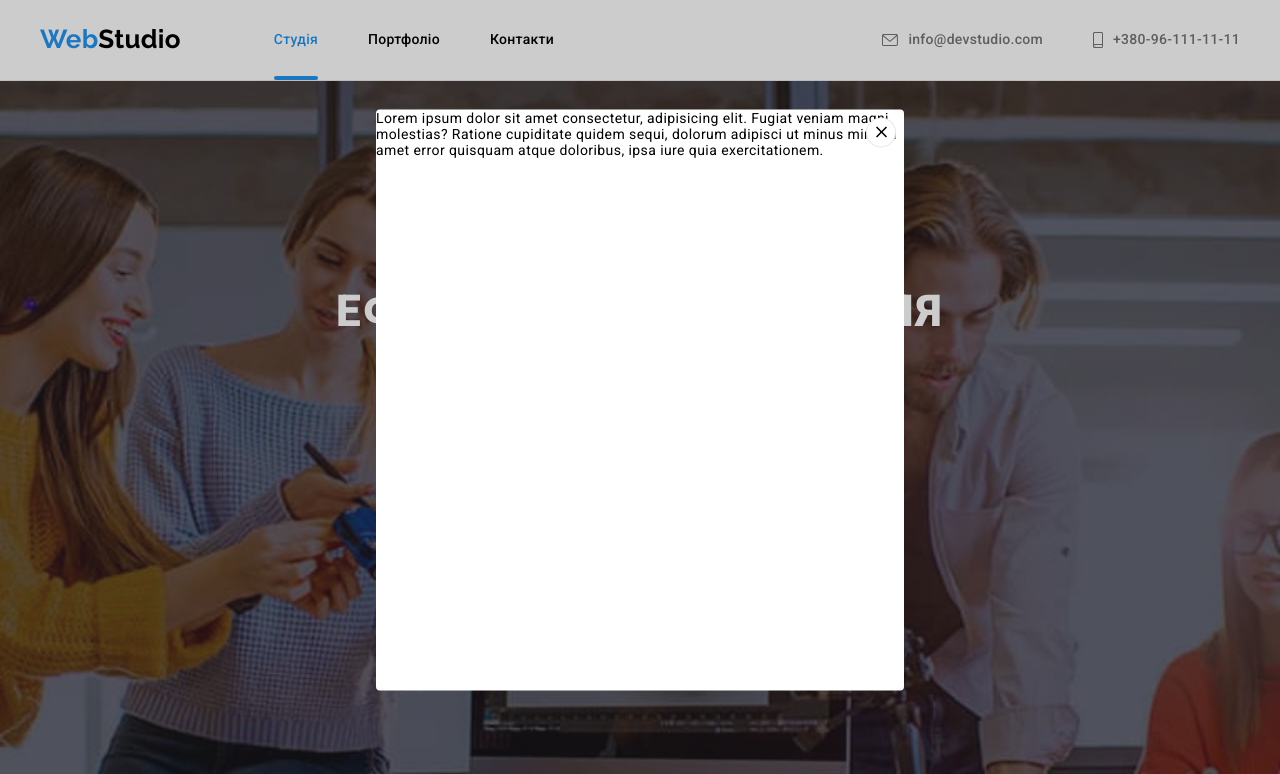
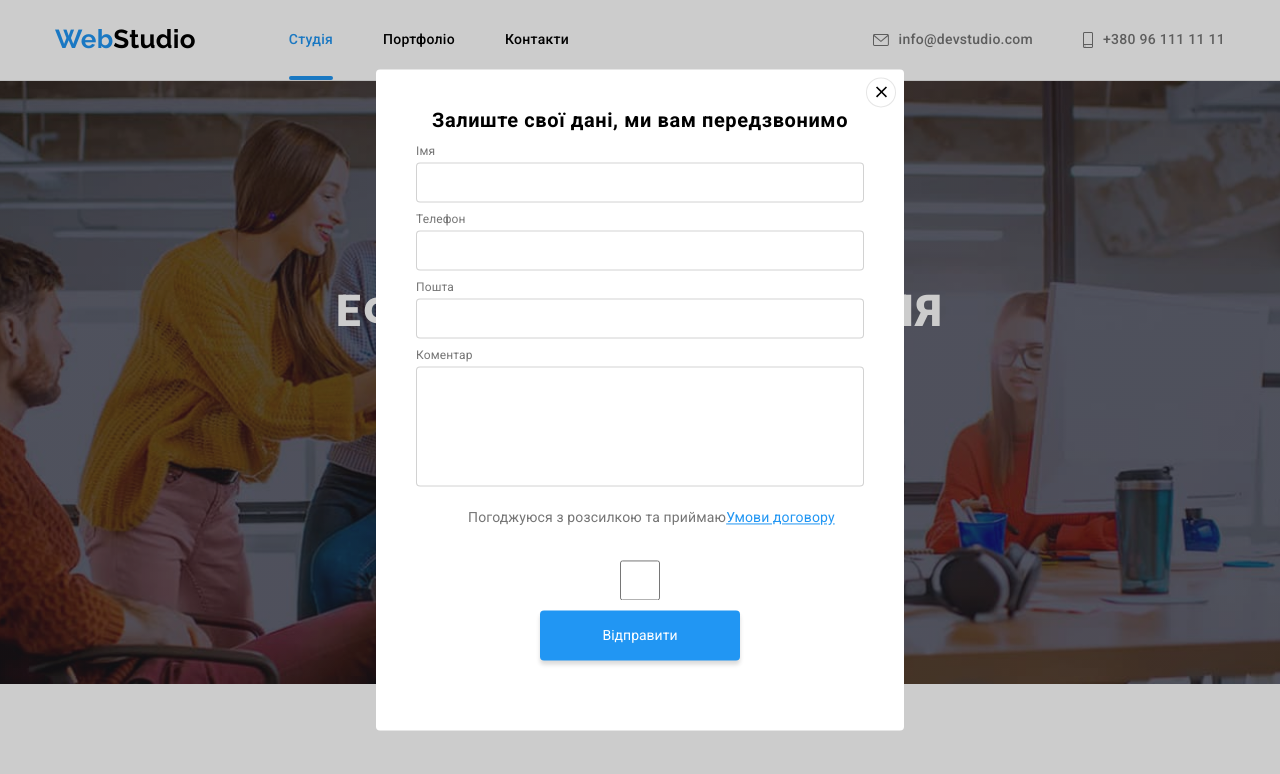
Before and after one commit to Vitalii-Bilobrov/goit-markup-hw-06, a plain HTML site: page index.html in a window 1280 px wide. Both pictures are taken after a click on the button "Замовити послугу". Shown: the top 774 px of the page. Drawn offline with nearby package versions, Linux system fonts and the light colour scheme.

Commit message:
commit_1

```diff
--- a/css/styles.css
+++ b/css/styles.css
@@ -102,7 +102,7 @@ nav {
   padding-bottom: 32px;
 }
 .link {
-  transition-property: color, fill;
+  transition-property: color;
   transition-duration: 250ms;
   transition-timing-function: cubic-bezier(0.4, 0, 0.2, 1);
 }
@@ -148,10 +148,13 @@ nav {
 
 .hero {
   max-width: 1600px;
-  height: 600px;
   margin-left: auto;
   margin-right: auto;
+  padding-top: 200px;
+  padding-bottom: 200px;
 
+  background-color: var(--color-darckGray);
+  color: var(--color-mainWhite);
   background-image: linear-gradient(
       to right,
       rgba(47, 48, 58, 0.4),
@@ -165,14 +168,6 @@ nav {
 }
 .hero .container {
   text-align: center;
-}
-
-.hero {
-  padding-top: 200px;
-  padding-bottom: 200px;
-
-  background-color: var(--color-darckGray);
-  color: var(--color-mainWhite);
 }
 .advantages-description {
   color: var(--color-lightGray);
@@ -290,7 +285,6 @@ nav {
 }
 .section-work-name {
   position: absolute;
-  content: "";
   width: 100%;
   bottom: 0;
   padding: 27px;
@@ -385,7 +379,7 @@ nav {
 
   color: var(--color-middleGrey);
 
-  transition-property: background-color, fill;
+  transition-property: background-color, color;
   transition-duration: 250ms;
   transition-timing-function: cubic-bezier(0.4, 0, 0.2, 1);
 }
@@ -465,7 +459,6 @@ nav {
 }
 .button-porftolio {
   padding: 6px 22px;
-
   font-weight: 500;
   font-size: 16px;
 
@@ -476,6 +469,11 @@ nav {
   color: var(--color-veryDark);
   border-radius: 4px;
   border: none;
+  cursor: pointer;
+
+  transition-property: color, background-color,  box-shadow;
+  transition-duration: 250ms;
+  transition-timing-function: cubic-bezier(0.4, 0, 0.2, 1);
 }
 .buttons-portfolio-list li:not(:last-child) {
   margin-right: 8px;
@@ -514,7 +512,7 @@ nav {
   font-size: 18px;
   line-height: 1.56;
   letter-spacing: 0.03em;
-  background-color: var(--color-mainBlue);
+  background-color: rgba(33, 150, 243, 0.9);;
   color: var(--color-mainWhite);
   opacity: 1;
 
@@ -636,8 +634,18 @@ address .tel {
   color: var(--color-mainBlue);
 }
 .to-hide {
-  visibility: hidden;
-}
+    position: absolute;
+    width: 1px;
+    height: 1px;
+    margin: -1px;
+    border: 0;
+    padding: 0;
+
+    white-space: nowrap;
+    clip-path: inset(100%);
+    clip: rect(0 0 0 0);
+    overflow: hidden;
+  }
 .icon-smartphone {
   display: inline-block;
 
@@ -682,7 +690,7 @@ address .tel {
   left: 50%;
   transform: translate(-50%, -50%);
   width: 528px;
-  height: 581px;
+  padding: 40px;
 
   background-color: var(--color-mainWhite);
   border-radius: 4px;
@@ -704,9 +712,79 @@ address .tel {
   border-radius: 50%;
   background-color: var(--color-mainWhite);
   cursor: pointer;
+  color: var(--color-mainBlack);
 }
 .close-black-svg {
   width: 18px;
   height: 18px;
-  fill: var(--color-mainBlack);
+  fill: currentColor;
 }
+.modal-button:hover {
+  color: var(--color-mainBlue);
+}
+.modal h3 {
+  text-align: center;
+  margin-bottom: 12px;
+
+  font-size: 20px;
+  line-height: 1.15em;
+  font-weight: 700;
+  letter-spacing: 0.03em;
+}
+.modal form {
+  display: flex;
+  flex-direction: column;
+  padding-bottom: 30px;
+}
+.modal > form > label {
+  display: flex;
+  flex-direction: column;
+
+  margin-bottom: 4px;
+
+  font-size: 12px;
+  line-height: 1.17em;
+  letter-spacing: 0.01em;
+  color: var(--color-lightGray);
+}
+.modal input {
+  display: block;
+  height: 40px;
+  margin-bottom: 10px;
+
+  border: 1px solid rgba(33, 33, 33, 0.2);
+  border-radius: 4px;
+}
+#text {
+  height: 120px;
+}
+#cb-agree {
+  display: flex;
+  flex-direction: row;
+  align-items: center;
+  margin-top: 10px;
+  margin-bottom: 30px;
+  margin-left: 52px;
+  margin-right: 52px;
+  width: 425px;
+
+  font-size: 14px;
+  line-height: 1.71em;
+}
+.contract {
+  color: var(--color-mainBlue);
+  text-decoration: underline;
+}
+.submit-button {
+  width: 200px;
+  height: 50px;
+  margin-left: auto;
+  margin-right: auto;
+  padding: 10px 52px;
+
+  border: none;
+  box-shadow: 0px 4px 4px rgba(0, 0, 0, 0.15);
+  border-radius: 4px;
+  background-color: var(--color-mainBlue);
+  color: var(--color-mainWhite);
+}
--- a/index.html
+++ b/index.html
@@ -7,9 +7,10 @@
     <title>Студія</title>
     <link
       rel="stylesheet"
-      href="https://cdnjs.cloudflare.com/ajax/libs/normalize/8.0.1/normalize.min.css"
-      integrity="sha256-l85OmPOjvil/SOvVt3HnSSjzF1TUMyT9eV0c2BzEGzU="
+      href="https://cdnjs.cloudflare.com/ajax/libs/modern-normalize/1.1.0/modern-normalize.min.css"
+      integrity="sha512-wpPYUAdjBVSE4KJnH1VR1HeZfpl1ub8YT/NKx4PuQ5NmX2tKuGu6U/JRp5y+Y8XG2tV+wKQpNHVUX03MfMFn9Q=="
       crossorigin="anonymous"
+      referrerpolicy="no-referrer"
     />
     <link
       href="https://fonts.googleapis.com/css2?family=Raleway:wght@700&family=Roboto:wght@400;500;700;900&display=swap"
@@ -68,7 +69,7 @@
                   height="16px"
                 ></use>
               </svg>
-              +380-96-111-11-11</a
+              +380 96 111 11 11</a
             >
           </li>
         </ul>
@@ -202,14 +203,14 @@
                     </a>
                   </li>
                   <li>
-                    <a class="social-link"  href="#">
+                    <a class="social-link" href="#">
                       <svg class="social-link-icon">
                         <use href="./images/symbol-defs.svg#.icontwitter"></use>
                       </svg>
                     </a>
                   </li>
                   <li>
-                    <a class="social-link"  href="#">
+                    <a class="social-link" href="#">
                       <svg class="social-link-icon">
                         <use
                           href="./images/symbol-defs.svg#.iconfacebook"
@@ -218,7 +219,7 @@
                     </a>
                   </li>
                   <li>
-                    <a class="social-link"  href="#">
+                    <a class="social-link" href="#">
                       <svg class="social-link-icon">
                         <use
                           href="./images/symbol-defs.svg#.iconlinkedin"
@@ -250,14 +251,14 @@
                     </a>
                   </li>
                   <li>
-                    <a class="social-link"  href="#">
+                    <a class="social-link" href="#">
                       <svg class="social-link-icon">
                         <use href="./images/symbol-defs.svg#.icontwitter"></use>
                       </svg>
                     </a>
                   </li>
                   <li>
-                    <a class="social-link"  href="#">
+                    <a class="social-link" href="#">
                       <svg class="social-link-icon">
                         <use
                           href="./images/symbol-defs.svg#.iconfacebook"
@@ -266,7 +267,7 @@
                     </a>
                   </li>
                   <li>
-                    <a class="social-link"  href="#">
+                    <a class="social-link" href="#">
                       <svg class="social-link-icon">
                         <use
                           href="./images/symbol-defs.svg#.iconlinkedin"
@@ -289,7 +290,7 @@
                 <p class="team-member-position">Marketing</p>
                 <ul class="social-links-list">
                   <li>
-                    <a class="social-link"  href="#">
+                    <a class="social-link" href="#">
                       <svg class="social-link-icon">
                         <use
                           href="./images/symbol-defs.svg#.iconinstagram"
@@ -298,14 +299,14 @@
                     </a>
                   </li>
                   <li>
-                    <a class="social-link"  href="#">
+                    <a class="social-link" href="#">
                       <svg class="social-link-icon">
                         <use href="./images/symbol-defs.svg#.icontwitter"></use>
                       </svg>
                     </a>
                   </li>
                   <li>
-                    <a class="social-link"  href="#">
+                    <a class="social-link" href="#">
                       <svg class="social-link-icon">
                         <use
                           href="./images/symbol-defs.svg#.iconfacebook"
@@ -314,7 +315,7 @@
                     </a>
                   </li>
                   <li>
-                    <a class="social-link"  href="#">
+                    <a class="social-link" href="#">
                       <svg class="social-link-icon">
                         <use
                           href="./images/symbol-defs.svg#.iconlinkedin"
@@ -337,7 +338,7 @@
                 <p class="team-member-position">UI Designer</p>
                 <ul class="social-links-list">
                   <li>
-                    <a class="social-link"  href="#">
+                    <a class="social-link" href="#">
                       <svg class="social-link-icon">
                         <use
                           href="./images/symbol-defs.svg#.iconinstagram"
@@ -346,14 +347,14 @@
                     </a>
                   </li>
                   <li>
-                    <a class="social-link"  href="#">
+                    <a class="social-link" href="#">
                       <svg class="social-link-icon">
                         <use href="./images/symbol-defs.svg#.icontwitter"></use>
                       </svg>
                     </a>
                   </li>
                   <li>
-                    <a class="social-link"  href="#">
+                    <a class="social-link" href="#">
                       <svg class="social-link-icon">
                         <use
                           href="./images/symbol-defs.svg#.iconfacebook"
@@ -494,14 +495,33 @@
         </div>
       </div>
     </footer>
+   <!--MODAL WINDOW-->
+
    <div data-modal class="backdrop is-hidden">
     <div class="modal">
-        <p>
-          Lorem ipsum dolor sit amet consectetur, adipisicing elit. Fugiat
-          veniam magni molestias? Ratione cupiditate quidem sequi, dolorum
-          adipisci ut minus minima amet error quisquam atque doloribus, ipsa
-          iure quia exercitationem.
-        </p>
+      <h3>Залиште свої дані, ми вам передзвонимо</h3>
+      <form name="signup_form" autocomplete="on" novalidate>
+        <label for="user_name">Імя</label>
+        <input type="text" id="user_name" name="user_name" />
+
+        <label for="tel_number">Телефон</label>
+        <input type="tel" id="tel_number" name="tel_number" />
+
+        <label for="user_email">Пошта</label>
+        <input type="email" id="user_email" name="user_email" />
+
+        <label for="text">Коментар</label>
+        <input type="text" id="text" name="text" />
+
+        <label for="checkbox-agree" id="cb-agree"
+          >Погоджуюся з розсилкою та приймаю
+          <a class="contract" href="#">Умови договору</a></label
+        >
+        <input id="checkbox-agree" type="checkbox" name="agree" />
+
+        <button class="submit-button" type="submit">Відправити</button>
+      </form>
+
       <button data-modal-close type="button" class="modal-button">
         <svg class="close-black-svg">
           <use href="./images/symbol-defs.svg#.iconclose-black-button"></use>
```
Also changed, not shown: portfolio.html (+8 -16 lines). Lines whose indentation alone changed are shown as unchanged.
